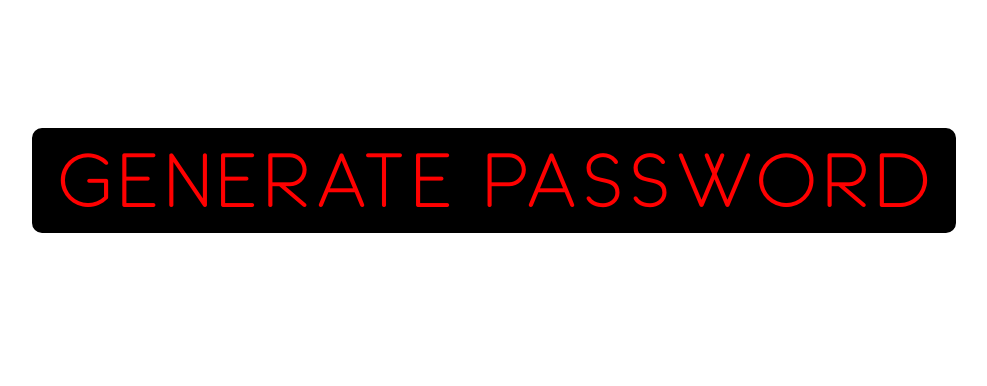
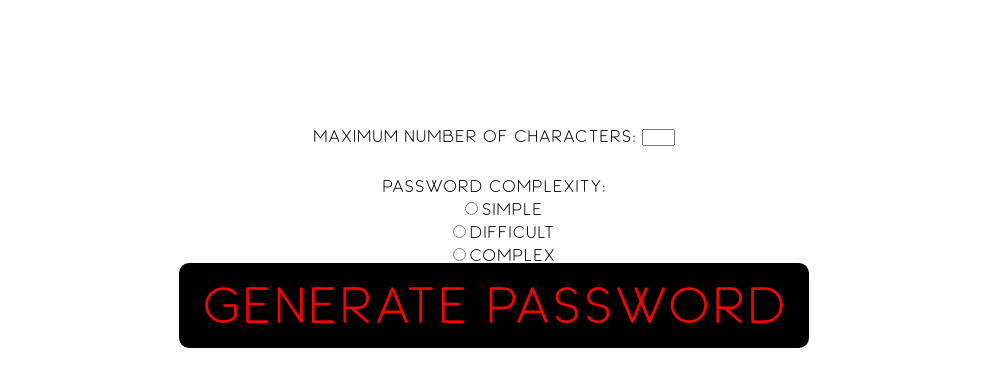
Before and after one commit to TSharvananthan/Passgen-Website, a plain HTML site: page index.html in a window 1280 px wide. Shown: the whole page, without its empty margins (146-1133 px from the left). Drawn offline with Linux system fonts and the light colour scheme.

Commit message:
small UI fixes

```diff
--- a/css/index.css
+++ b/css/index.css
@@ -1,8 +1,25 @@
 @import url("fonts.css");
+
+html * {
+  font-family: HalvaMedium;
+}
+
+.main-container {
+  text-align: center;
+  margin-top: 10%;
+}
+
+.max_chars-container input {
+  width: 2%;
+}
+
+.diffculty-list li {
+  margin-top: 5px;
+  margin-left: 15px;
+}
 
 .gen-pass-button-container {
   text-align: center;
-  margin-top: 10%;
 }
 
 
@@ -11,10 +28,9 @@
   padding: 20px 20px 20px 20px;
   border-style: solid;
   border-color: black;
-  font-size: 72px;
+  font-size: 48px;
   background-color: black;
   color: red;
-  text-align: center;
   font-family: HalvaMedium;
 }
 
--- a/index.html
+++ b/index.html
@@ -9,12 +9,32 @@
 
   </head>
   <body>
-    <div class="gen-pass-button-container">
-      <button class="gen-pass-button" onclick="generatePassword()"> Generate Password </button>
-    </div>
+    <div class="main-container">
+      <div class="parameters">
+        <div class="max_chars-container">
+          <label for="max_chars">Maximum Number Of Characters: <input type="number" name="max_chars" min="8" max="20"></label>
+        </div>
 
-    <div class="password-container">
-      <p id="password"> </p>
+        <br />
+        <br />
+
+        <div class="diffculty-container">
+          <p>Password Complexity:</p>
+          <ul class="diffculty-list">
+            <li><input type="radio" id="diffculty-1" name="diffculty" value="1"><label for="diffculty-1">Simple</label></li>
+            <li><input type="radio" id="diffculty-2" name="diffculty" value="2"><label for="diffculty-2">Difficult</label></li>
+            <li><input type="radio" id="diffculty-3" name="diffculty" value="3"><label for="diffculty-3">Complex</label></li>
+          </ul>
+        </div>
+
+        <div class="gen-pass-button-container">
+          <button class="gen-pass-button" onclick="generatePassword()"> Generate Password </button>
+        </div>
+      </div>
+
+      <div class="password-container">
+        <p id="password"> </p>
+      </div>
     </div>
     <script type="text/javascript" src="js/index.js"></script>
   </body>
```
